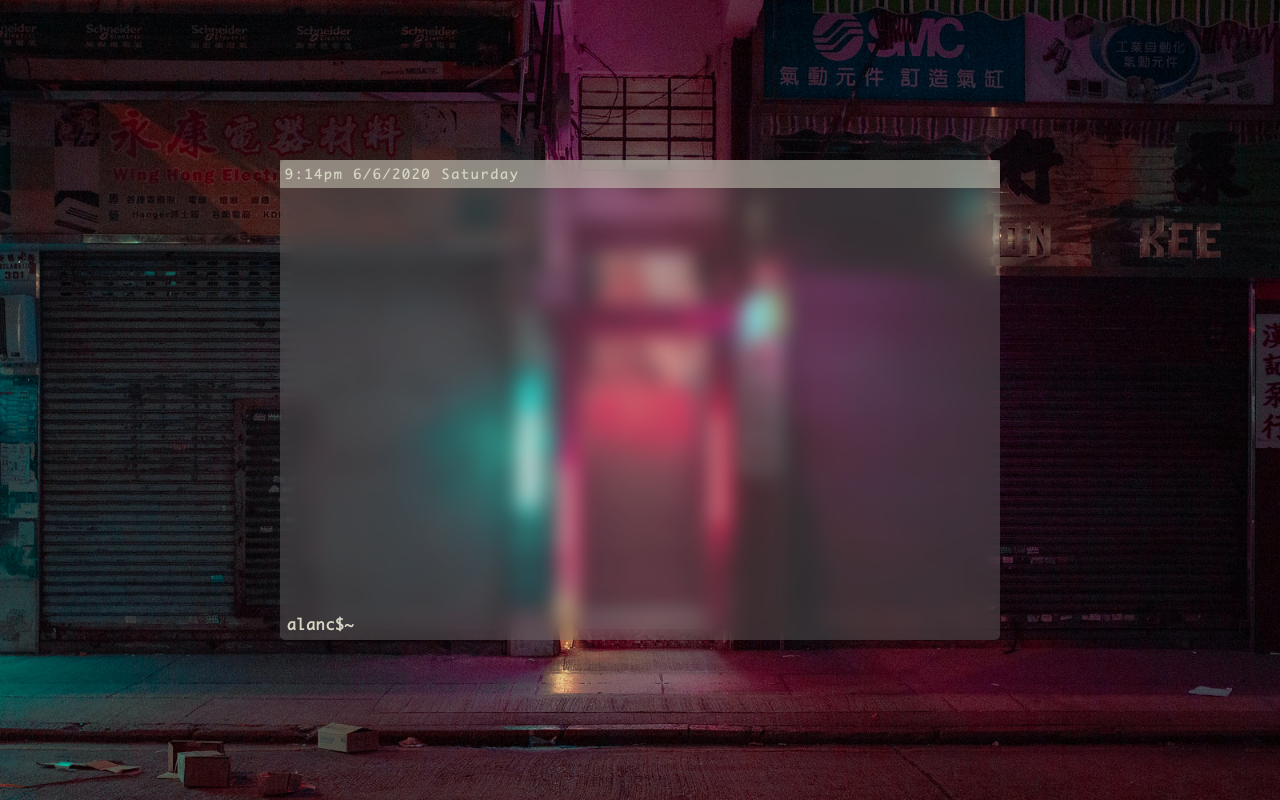
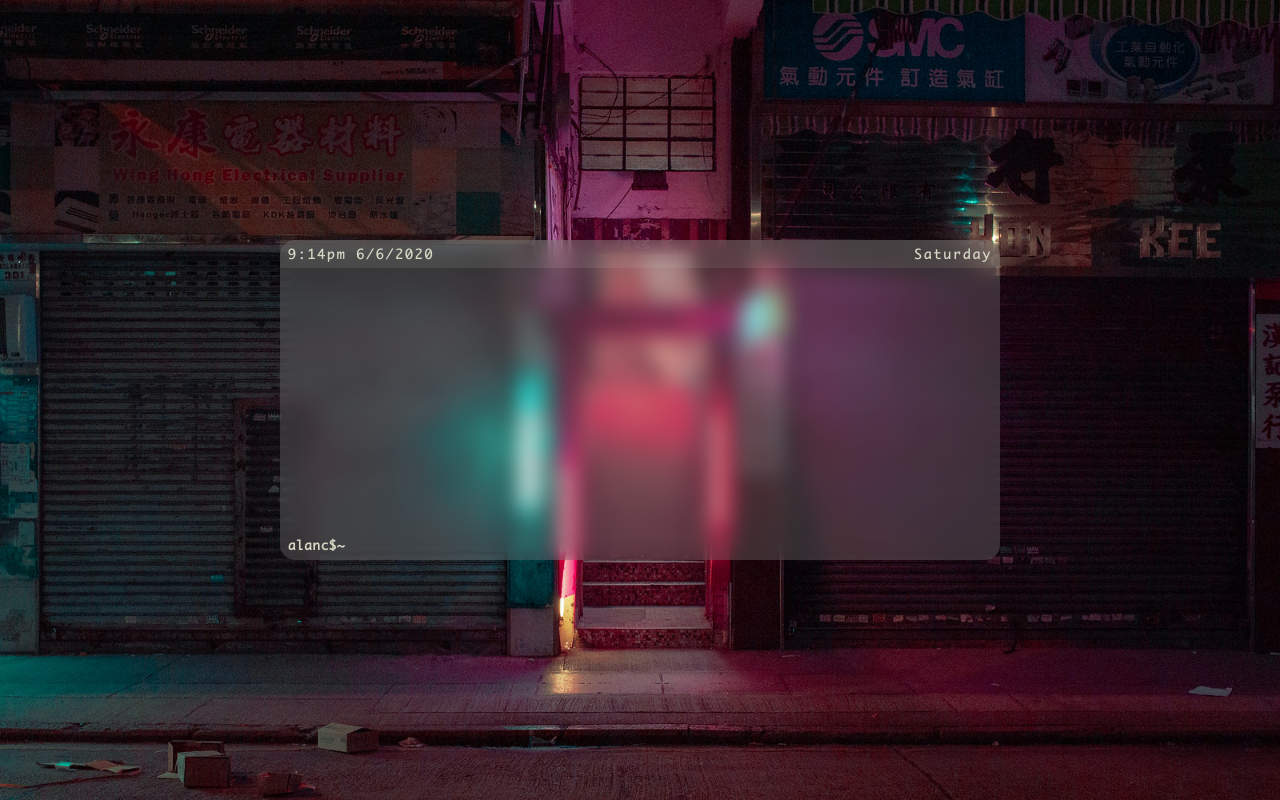
Before and after one commit to alancuriel/homepagesite, a Gatsby site: page / in a window 1280 px wide. Built offline with nearby package versions, Linux system fonts and the light colour scheme; Gatsby itself is replaced by a stand-in of ours.

Commit message:
Fixed visual bugs
Fixed bug with text margins and
changing settings in config file

```diff
--- a/src/pages/index.js
+++ b/src/pages/index.js
@@ -90,6 +90,18 @@ export default function Home() {
       runDownHistory()
     }
   }
+
+  // const runCommand2 = () => {
+  //   var text = inputText.tr
+  //   const historyText = inputText
+  //   addHistory(historyText)
+
+  // }
+
+  // const addHistory = text => {
+  //   addHistoryItem(settings.general.shellPrompt + " " + text)
+  //   addHiddenHistoryItem(text)
+  // }
 
   const runCommand = () => {
     let text = inputText
@@ -267,6 +279,8 @@ export default function Home() {
             height: settings.style.consoleHeight,
             maxWidth: settings.style.consoleWidth,
             maxHeight: settings.style.consoleHeight,
+            minWidth: settings.style.consoleWidth,
+            minHeight: settings.style.consoleHeight,
             borderRadius: settings.style.consoleBorderRadius,
             backdropFilter: "blur(" + settings.style.consoleBlurStrength + ")",
             WebkitBackdropFilter:
--- a/src/styles/global.css
+++ b/src/styles/global.css
@@ -53,14 +53,14 @@ body {
 .console-top-bar {
   display: flex;
   flex-direction: row;
-  justify-content: flex-start;
+  justify-content: space-between;
   background: rgba(214, 214, 214, 0.3);
 }
 
 .console-title {
     font-family: monaco;
-    margin-right: 5px;
-    margin-left: 5px;
+    margin-right: 8px;
+    margin-left: 8px;
     margin-top: 5px;
     margin-bottom: 5px;
     font-size: .85rem;
@@ -82,9 +82,10 @@ body {
 
 .shell {
   flex-basis: auto;
+  font-size: 0.85rem;
   margin-top: 0px;
   margin-bottom: 5px;
-  margin-left: 7px;
+  margin-left: 8px;
   font-family: monacoB;
   color: "black";
 }
@@ -109,7 +110,7 @@ select:focus {
   font-family: monaco;
   margin-top: 0px;
   margin-bottom: 3px;
-  margin-left: 7px;
+  margin-left: 8px;
 }
 
 ::-webkit-scrollbar {
--- a/static/home-config.json
+++ b/static/home-config.json
@@ -5,15 +5,15 @@
     },
     "style": {
         "consoleWidth": "45rem",
-        "consoleHeight": "30rem",
-        "consoleBorderRadius": "5px",
+        "consoleHeight": "20rem",
+        "consoleBorderRadius": "15px",
         "consoleBlurStrength": "10px",
         "consoleBackgroundColor": "rgba(141, 141, 141, 0.3)",
         "consolePromptColor": "#d5d6c3",
         "consoleTextColor": "#d5d6c3",
         "consoleScrollbarColor": "#888",
         "consoleScrollbarHighlightColor": "#555",
-        "consoleTopBarColor" : "rgb(213, 214, 195, 0.5)",
+        "consoleTopBarColor" : "rgb(213, 214, 195, 0.1)",
         "consoleTitleFontSize" : "0.85rem",
         "consoleTitleColor" : "#d5d6c3"
     },
```
